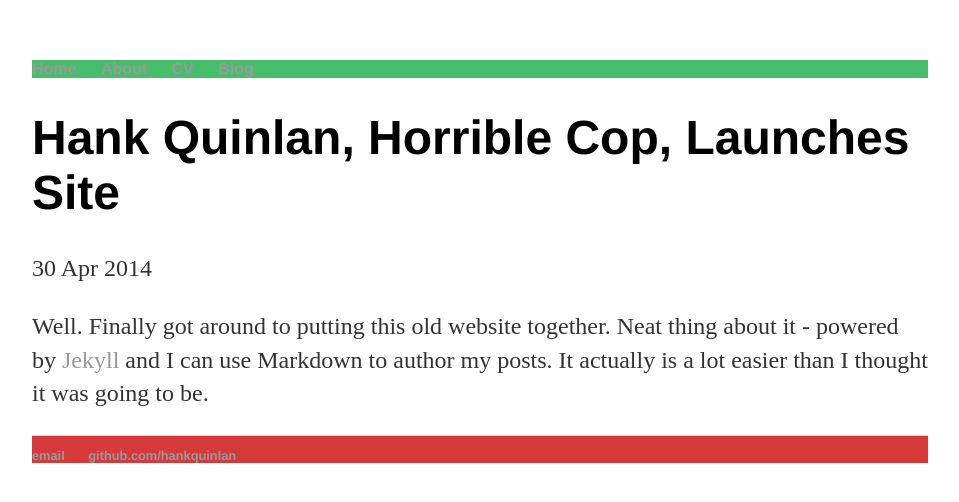
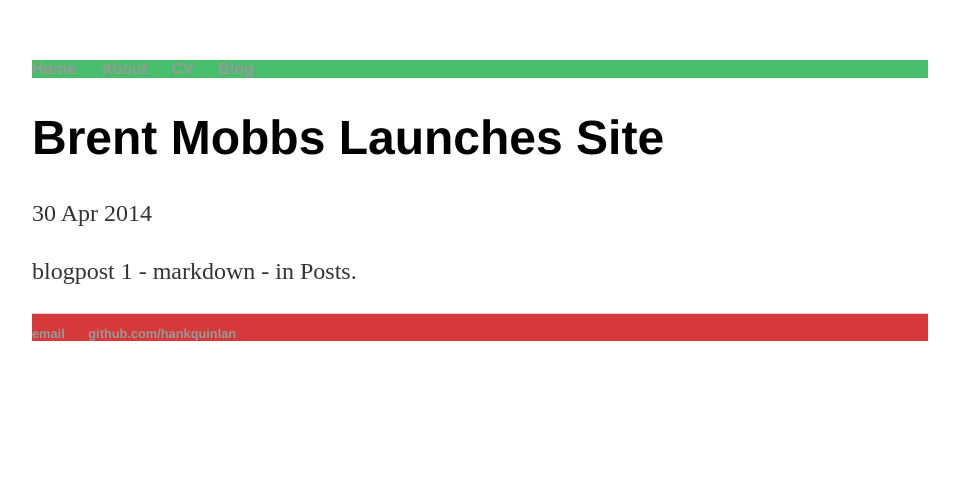
Before and after one commit to brentmobbs/brentmobbs.github.io, a Jekyll site: the page built from _posts/2020-05-24-brent-mobbs-site-launched.md, in a window 1280 px wide. Shown: the top 502 px of the page, without its empty margins (160-1119 px from the left). Built offline with Jekyll 4.4.1, drawn with Linux system fonts in a browser that asks for light colours.

Commit message:
Update 2020-05-24-brent-mobbs-site-launched.md

```diff
--- a/_posts/2020-05-24-brent-mobbs-site-launched.md
+++ b/_posts/2020-05-24-brent-mobbs-site-launched.md
@@ -1,7 +1,7 @@
 ---
 layout: post
-title: "Hank Quinlan, Horrible Cop, Launches Site"
+title: "Brent Mobbs Launches Site"
 date: 2014-04-30
 ---
 
-Well. Finally got around to putting this old website together. Neat thing about it - powered by [Jekyll](http://jekyllrb.com) and I can use Markdown to author my posts. It actually is a lot easier than I thought it was going to be.
+blogpost 1 - markdown - in Posts.
```
